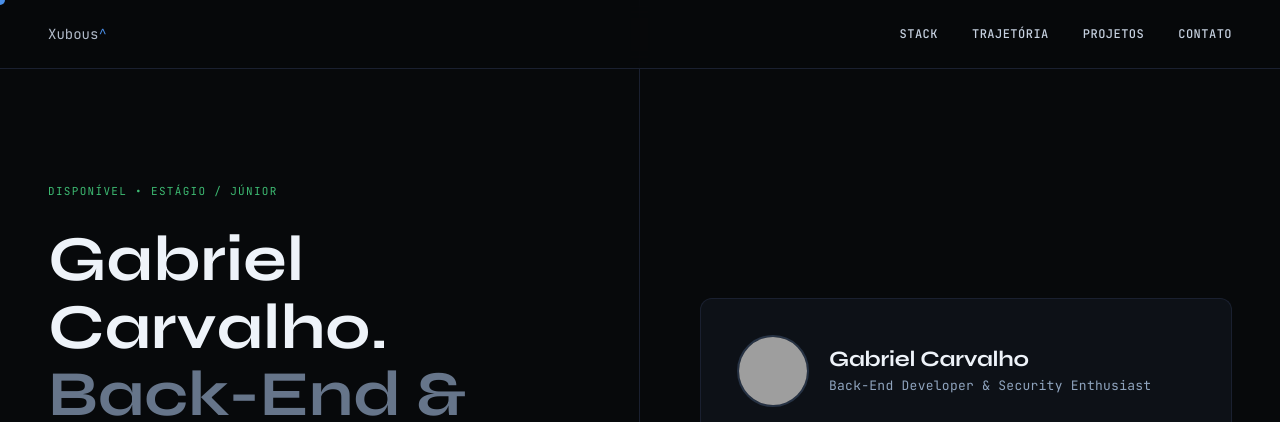
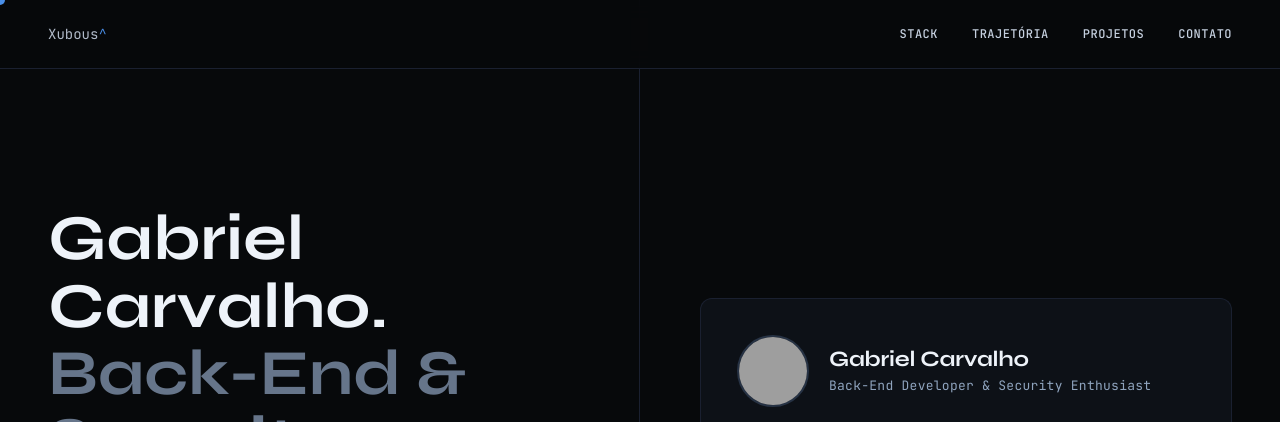
Before and after one commit to xubous/Profile, a plain HTML site: page public/index.html in a window 1280 px wide. Shown: the top 422 px of the page. Drawn offline with Linux system fonts and the light colour scheme; grey boxes are pictures that could not be loaded.

Commit message:
Update index.html

```diff
--- a/public/index.html
+++ b/public/index.html
@@ -51,7 +51,6 @@
 
   <!-- Left: heading + bio -->
   <div class="hero-left reveal">
-    <div class="label">DISPONÍVEL • ESTÁGIO / JÚNIOR</div>
 
     <h1>
       <span class="name-line" id="typedLine1"></span>
```
